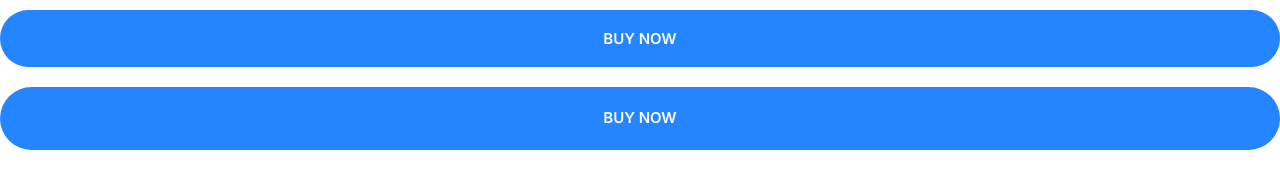
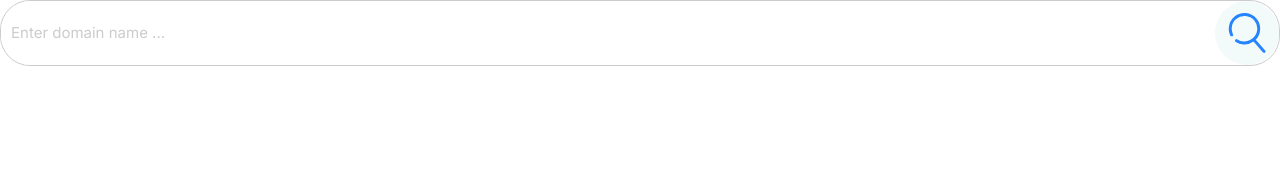
Before and after one commit to Hend-Web/hendo, a plain HTML site: page index.html in a window 1280 px wide. Drawn offline with Linux system fonts and the light colour scheme.

Commit message:
Build inputs build input field.

```diff
--- a/css/styles.css
+++ b/css/styles.css
@@ -4,6 +4,8 @@
     --color-accent:#ff3400;
     --color-headings:#1b0760;
     --color-body:#918ca4;
+    --color-border:#ccc;
+    --border-radius:30px;
 }
 *,
 *::after,
@@ -193,3 +195,33 @@ a{
         font-size: 1.5rem;
     }
 }
+/* Inputs */
+.input{
+    padding: 1.5rem 3.5rem;
+    border: 1px solid var(--color-border);
+    border-radius: var(--border-radius);
+    outline: 0;
+    color: var(--color-headings);
+    font-size: 2rem;
+}
+::placeholder{
+    color: var(--color-border);
+}
+.input-group{
+    border: 1px solid var(--color-border);
+    border-radius: var(--border-radius);
+    display: flex;
+}
+.input-group .input{
+    border: 0;
+    flex-grow: 1;
+    padding: 1.5rem 1rem;
+}
+.input-group .btn{
+    margin: 4px;
+}
+@media screen and (min-width:1024px) {
+    .input{
+        font-size: 1.5rem;
+    }
+}
--- a/index.html
+++ b/index.html
@@ -11,7 +11,17 @@
       <link rel="stylesheet" href="css/styles.css">
   </head>
   <body>
-      <button class="btn btn--block btn--primary">buy now</button>
-      <a href="#" class="btn btn--block badge--primary" >buy now</a>
+    <div class="input-group">
+      <input
+        type="text"
+        class="input"
+        placeholder="Enter domain name ..."
+      >
+      <span class="icon-container">
+        <svg class="icon icon-primary">
+            <use xlink:href="images/sprite.svg#search"></use>
+        </svg>
+      </span>
+    </div>
   </body>
 </html>
```
Also changed, not shown: components/inputs.html (added, +33 -0 lines). Lines whose indentation alone changed are shown as unchanged.
